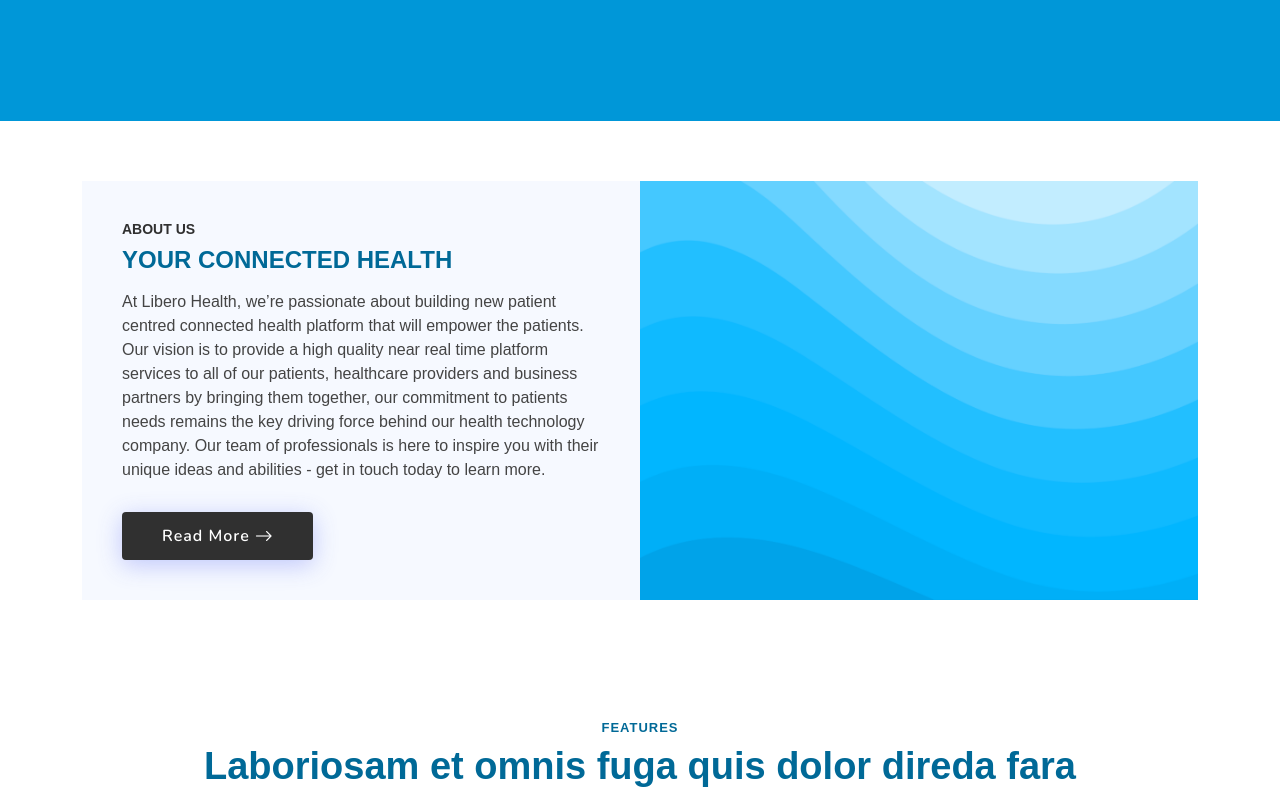
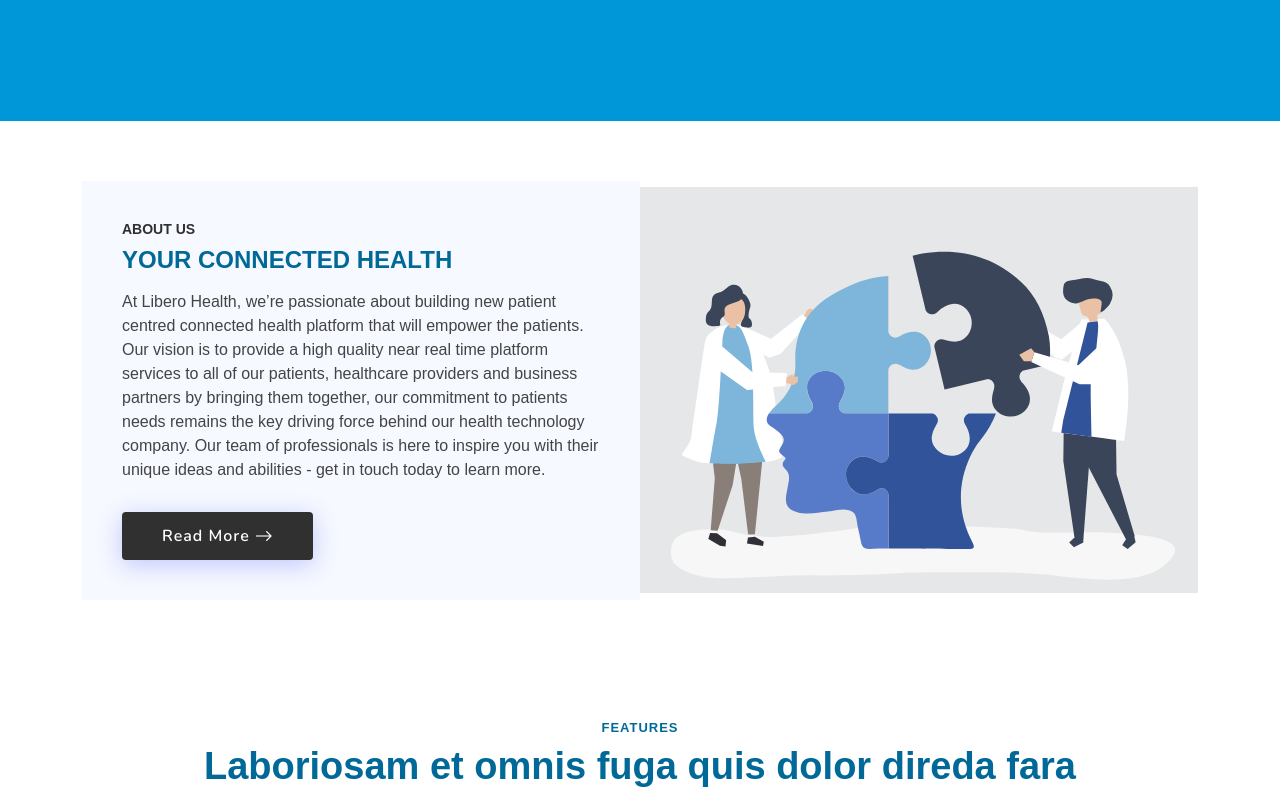
Before and after one commit to bhayush/libero, a plain HTML site: page index.html in a window 1280 px wide. Shown: the part 679-1476 px from the top of the page. Drawn offline with nearby package versions, Linux system fonts and the light colour scheme.

Commit message:
Changed About section Image

```diff
--- a/index.html
+++ b/index.html
@@ -163,7 +163,7 @@
               data-aos="zoom-out"
               data-aos-delay="200"
             >
-              <img src="assets/img/lc.png" class="img-fluid" alt="" />
+              <img src="assets/img/about.svg" class="img-fluid" alt="" />
             </div>
           </div>
         </div>
```
Also changed, not shown: assets/img/about.svg (added).
